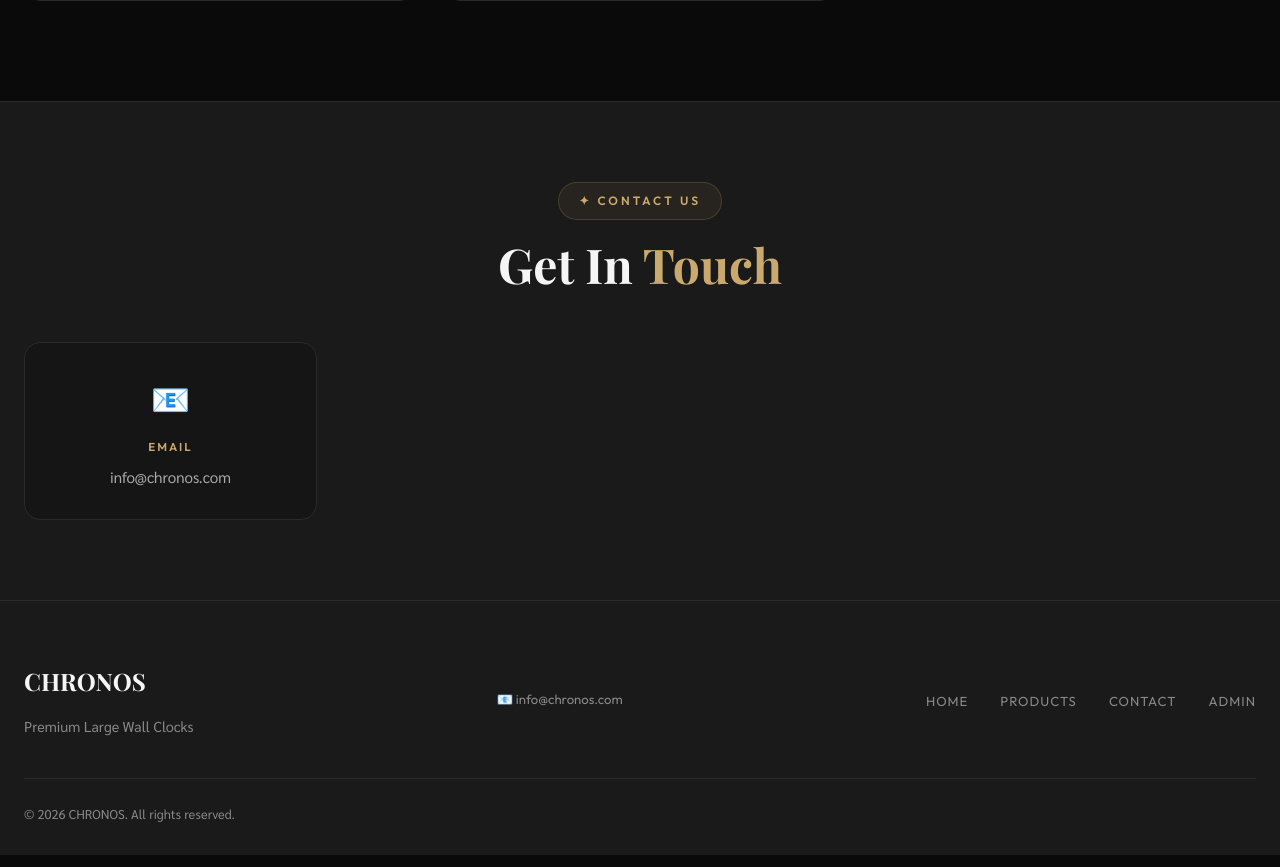
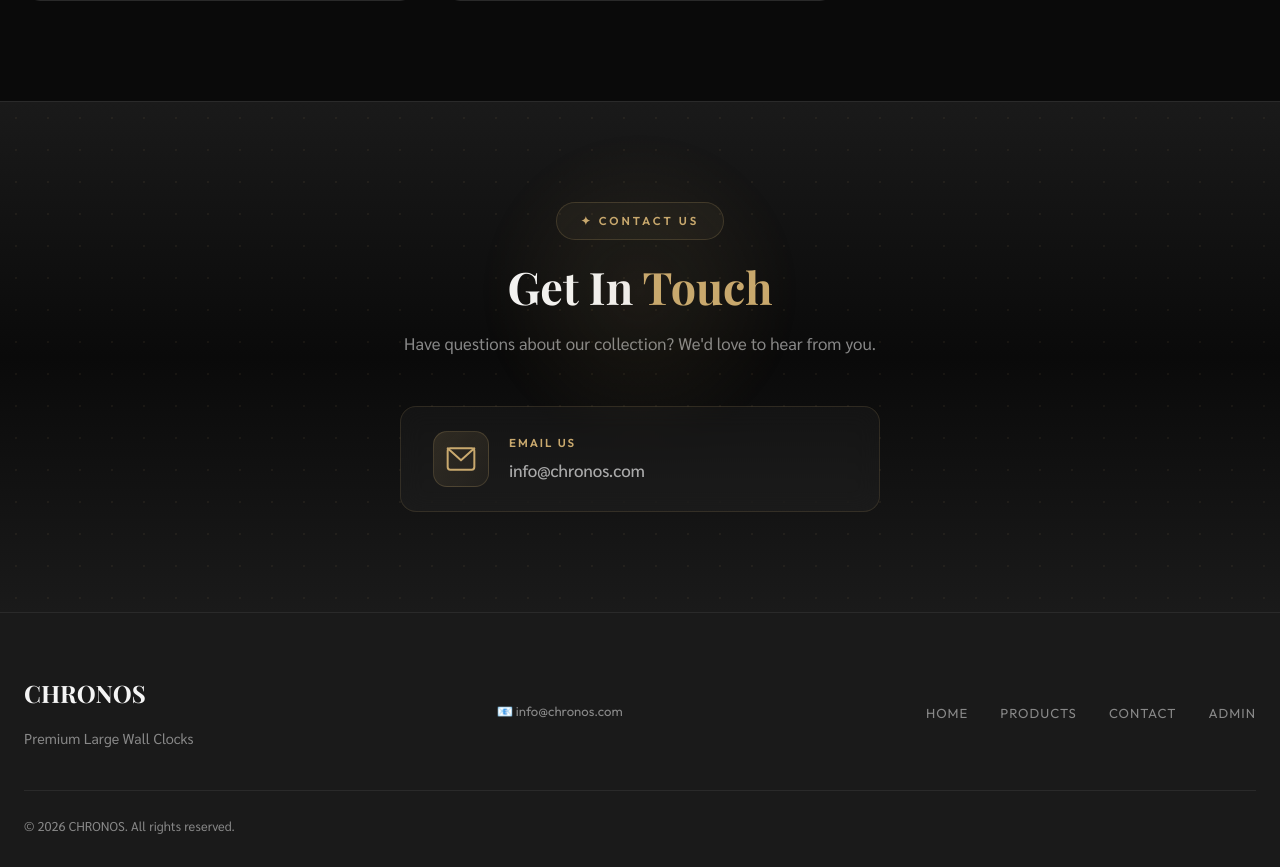
Before and after one commit to sptcmz08/cock, a PHP site: page / in a window 1280 px wide. Shown: the part 3293-4160 px from the top of the page. Run offline with PHP 8.4, Linux system fonts and the light colour scheme; data comes from the database, SQL or seed files in the repository; some libraries are stand-ins or nearby versions; some web fonts are replaced.

Commit message:
feat: redesign contact section as premium CTA, add contact_subtitle setting, audit report

```diff
--- a/admin/api/settings.php
+++ b/admin/api/settings.php
@@ -71,7 +71,7 @@ try {
         'section_badge', 'section_title_1', 'section_title_2', 'section_subtitle',
         'stat_1_value', 'stat_1_label', 'stat_2_value', 'stat_2_label',
         'stat_3_value', 'stat_3_label', 'stat_4_value', 'stat_4_label',
-        'contact_email',
+        'contact_email', 'contact_subtitle',
         'footer_tagline', 'footer_copyright'
     ];
 
--- a/admin/settings.php
+++ b/admin/settings.php
@@ -200,6 +200,10 @@ function val($settings, $key) {
                         <label>📧 Email</label>
                         <input type="text" name="contact_email" class="form-control" value="<?= val($settings, 'contact_email') ?>" placeholder="info@example.com">
                     </div>
+                    <div class="form-group">
+                        <label>Contact Subtitle <small style="color:var(--gray);">(shown below the heading)</small></label>
+                        <input type="text" name="contact_subtitle" class="form-control" value="<?= val($settings, 'contact_subtitle') ?>" placeholder="Have questions about our collection?">
+                    </div>
                 </div>
             </div>
 
--- a/css/style.css
+++ b/css/style.css
@@ -993,58 +993,172 @@ button { cursor: pointer; border: none; outline: none; font-family: var(--font-b
     object-fit: contain;
 }
 
-/* ---------- Contact Section ---------- */
+/* ---------- Contact Section (Premium CTA) ---------- */
 .contact-section {
-    padding: 80px 0;
-    background: var(--dark);
+    padding: 100px 0;
+    background: linear-gradient(180deg, var(--dark) 0%, #0a0a0a 50%, var(--dark) 100%);
     border-top: 1px solid var(--dark-border);
+    position: relative;
+    overflow: hidden;
 }
 
-.contact-grid {
-    display: grid;
-    grid-template-columns: repeat(auto-fill, minmax(240px, 1fr));
-    gap: 20px;
+.contact-bg-dots {
+    position: absolute;
+    inset: 0;
+    background-image: radial-gradient(rgba(201, 169, 110, 0.07) 1px, transparent 1px);
+    background-size: 32px 32px;
+    pointer-events: none;
 }
 
-.contact-card {
-    background: var(--dark-card);
-    border: 1px solid var(--dark-border);
-    border-radius: var(--radius);
-    padding: 28px 24px;
+.contact-hero {
     text-align: center;
-    transition: var(--transition);
-    display: block;
+    position: relative;
+    max-width: 640px;
+    margin: 0 auto;
 }
 
-.contact-card:hover {
-    border-color: rgba(201, 169, 110, 0.3);
-    transform: translateY(-4px);
-    box-shadow: var(--shadow-gold);
+.contact-glow {
+    position: absolute;
+    top: -60px;
+    left: 50%;
+    transform: translateX(-50%);
+    width: 300px;
+    height: 300px;
+    background: radial-gradient(circle, rgba(201, 169, 110, 0.1) 0%, transparent 70%);
+    border-radius: 50%;
+    pointer-events: none;
+    animation: contactPulse 4s ease-in-out infinite;
 }
 
-.contact-card-wide {
-    grid-column: 1 / -1;
+@keyframes contactPulse {
+    0%, 100% { opacity: 0.6; transform: translateX(-50%) scale(1); }
+    50% { opacity: 1; transform: translateX(-50%) scale(1.15); }
 }
 
-.contact-icon {
-    font-size: 2rem;
-    margin-bottom: 12px;
+.contact-badge {
+    display: inline-block;
+    font-family: var(--font-ui);
+    font-size: 0.72rem;
+    font-weight: 600;
+    letter-spacing: 3px;
+    text-transform: uppercase;
+    color: var(--gold);
+    margin-bottom: 20px;
+    padding: 8px 24px;
+    border: 1px solid rgba(201, 169, 110, 0.2);
+    border-radius: 100px;
+    background: rgba(201, 169, 110, 0.05);
 }
 
-.contact-label {
+.contact-heading {
+    font-family: var(--font-display);
+    font-size: 2.8rem;
+    font-weight: 700;
+    color: var(--white);
+    margin-bottom: 16px;
+    line-height: 1.2;
+}
+
+.contact-heading span {
+    color: var(--gold);
+}
+
+.contact-subtitle {
+    font-size: 1.05rem;
+    color: var(--gray);
+    line-height: 1.7;
+    margin-bottom: 48px;
+}
+
+.contact-email-card {
+    display: flex;
+    align-items: center;
+    gap: 20px;
+    max-width: 480px;
+    margin: 0 auto;
+    padding: 24px 32px;
+    background: rgba(255, 255, 255, 0.03);
+    border: 1px solid rgba(201, 169, 110, 0.15);
+    border-radius: 16px;
+    backdrop-filter: blur(12px);
+    transition: all 0.4s cubic-bezier(0.4, 0, 0.2, 1);
+    text-decoration: none;
+    position: relative;
+    overflow: hidden;
+}
+
+.contact-email-card::before {
+    content: '';
+    position: absolute;
+    inset: 0;
+    background: linear-gradient(135deg, rgba(201, 169, 110, 0.08) 0%, transparent 60%);
+    opacity: 0;
+    transition: opacity 0.4s ease;
+    border-radius: 16px;
+}
+
+.contact-email-card:hover {
+    border-color: rgba(201, 169, 110, 0.4);
+    transform: translateY(-4px);
+    box-shadow: 0 20px 60px rgba(201, 169, 110, 0.12), 0 0 0 1px rgba(201, 169, 110, 0.1);
+}
+
+.contact-email-card:hover::before {
+    opacity: 1;
+}
+
+.contact-email-icon {
+    flex-shrink: 0;
+    width: 56px;
+    height: 56px;
+    display: flex;
+    align-items: center;
+    justify-content: center;
+    background: linear-gradient(135deg, rgba(201, 169, 110, 0.15), rgba(201, 169, 110, 0.05));
+    border: 1px solid rgba(201, 169, 110, 0.2);
+    border-radius: 14px;
+    color: var(--gold);
+    position: relative;
+    z-index: 1;
+}
+
+.contact-email-info {
+    flex: 1;
+    text-align: left;
+    position: relative;
+    z-index: 1;
+}
+
+.contact-email-label {
     font-family: var(--font-ui);
     font-size: 0.72rem;
     font-weight: 600;
     letter-spacing: 2px;
     text-transform: uppercase;
     color: var(--gold);
-    margin-bottom: 8px;
+    margin-bottom: 4px;
 }
 
-.contact-value {
-    font-size: 0.95rem;
+.contact-email-address {
+    font-size: 1.05rem;
     color: var(--gray-light);
-    line-height: 1.7;
+    font-weight: 500;
+}
+
+.contact-email-arrow {
+    flex-shrink: 0;
+    font-size: 1.4rem;
+    color: var(--gold);
+    opacity: 0;
+    transform: translateX(-8px);
+    transition: all 0.3s ease;
+    position: relative;
+    z-index: 1;
+}
+
+.contact-email-card:hover .contact-email-arrow {
+    opacity: 1;
+    transform: translateX(0);
 }
 
 /* ---------- Footer ---------- */
--- a/index.php
+++ b/index.php
@@ -225,19 +225,27 @@ for ($i = 1; $i <= 4; $i++) {
 <!-- ====== Contact Section ====== -->
 <?php if ($hasContact): ?>
 <section class="contact-section" id="contact">
+    <div class="contact-bg-dots"></div>
     <div class="container">
-        <div class="products-header reveal" style="margin-bottom: 48px;">
-            <div class="section-badge">✦ Contact Us</div>
-            <h2 class="section-title">Get In <span>Touch</span></h2>
-        </div>
-        <div class="contact-grid reveal">
-            <?php if (!empty($S['contact_email'])): ?>
-            <a href="mailto:<?= htmlspecialchars($S['contact_email']) ?>" class="contact-card">
-                <div class="contact-icon">📧</div>
-                <div class="contact-label">Email</div>
-                <div class="contact-value"><?= htmlspecialchars($S['contact_email']) ?></div>
+        <div class="contact-hero reveal">
+            <div class="contact-glow"></div>
+            <div class="contact-badge">✦ Contact Us</div>
+            <h2 class="contact-heading">Get In <span>Touch</span></h2>
+            <p class="contact-subtitle"><?= htmlspecialchars($S['contact_subtitle'] ?? "Have questions about our collection? We'd love to hear from you.") ?></p>
+
+            <a href="mailto:<?= htmlspecialchars($S['contact_email']) ?>" class="contact-email-card">
+                <div class="contact-email-icon">
+                    <svg width="32" height="32" viewBox="0 0 24 24" fill="none" stroke="currentColor" stroke-width="1.5" stroke-linecap="round" stroke-linejoin="round">
+                        <rect x="2" y="4" width="20" height="16" rx="2"/>
+                        <path d="M22 4L12 13L2 4"/>
+                    </svg>
+                </div>
+                <div class="contact-email-info">
+                    <div class="contact-email-label">Email Us</div>
+                    <div class="contact-email-address"><?= htmlspecialchars($S['contact_email']) ?></div>
+                </div>
+                <div class="contact-email-arrow">→</div>
             </a>
-            <?php endif; ?>
         </div>
     </div>
 </section>
```
